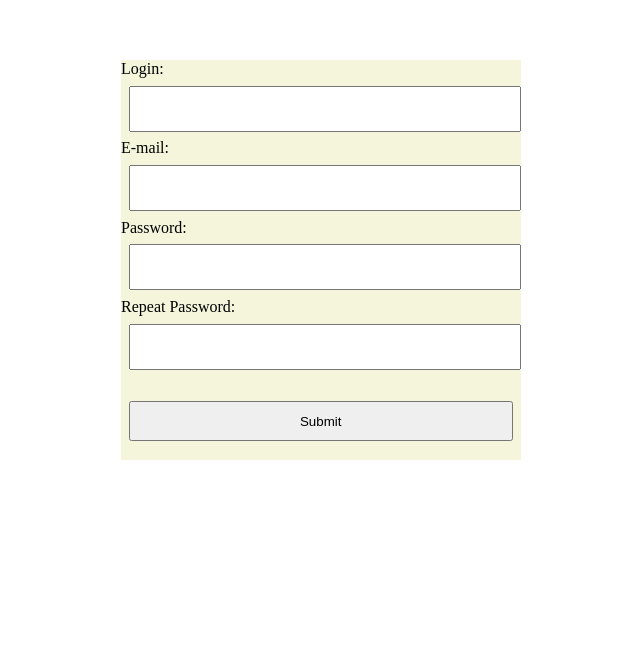
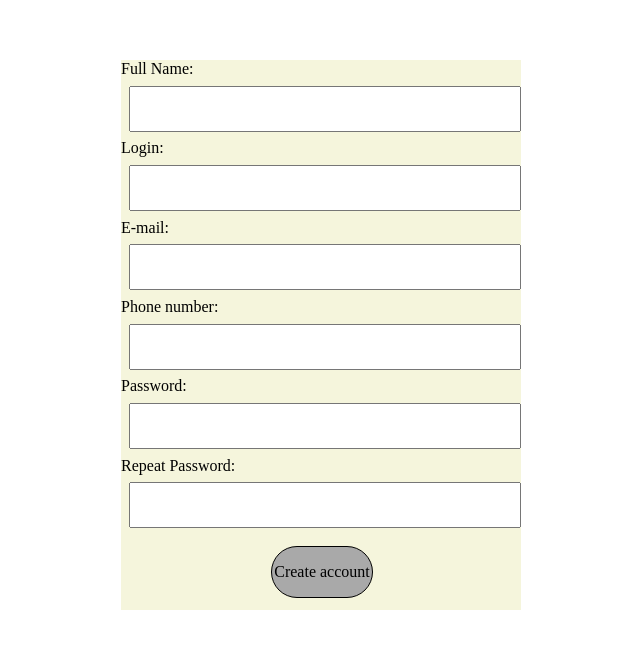
Before and after one commit to tarados-feroces/frontend, a website: page src/registration.html in a window 1280 px wide. Shown: the part 140-788 px from the top of the page, without its empty margins (319-959 px from the left). Drawn offline with Linux system fonts and the light colour scheme.

Commit message:
+reg forms

```diff
--- a/src/registration.html
+++ b/src/registration.html
@@ -8,10 +8,16 @@
 <body>
     <div class="registratonBlock">
         <form>
+            <label>Full Name:</label>
+            <input>
+
             <label>Login:</label>
             <input>
 
             <label>E-mail:</label>
+            <input>
+
+            <label>Phone number:</label>
             <input>
 
             <label>Password:</label>
@@ -20,7 +26,7 @@
             <label>Repeat Password:</label>
             <input type="password">
 
-            <p><input type="submit"></p>
+            <div class="registratonButton"><p>Create account</p></div>
         </form>
     </div>
 </body>
--- a/src/static/css/login.css
+++ b/src/static/css/login.css
@@ -8,20 +8,19 @@
     margin: -100px 0 0 -150px;
 }
 
-.loginBlock form{
+.loginBlock form {
     width: 96%;
     height: 90%;
 }
 
-.loginBlock input{
+.loginBlock input {
     font-size: 28px;
     width: 100%;
     height: 40px;
     margin: 2%;
 }
 
-.loginButton{
-
+.loginButton {
     cursor: pointer;
     text-align: center;
     vertical-align: center;
@@ -38,29 +37,45 @@
     margin-top: 15px;
 }
 
-
-.registratonBlock{
+.registratonBlock {
     background-color: beige;
     width: 400px;
-    height: 400px;
+    height: 550px;
     position: absolute;
     left: 50%;
     top: 50%;
     margin: -200px 0 0 -200px;
 }
 
-.registratonBlock form{
+.registratonBlock form {
     width: 96%;
     height: 90%;
 }
 
-.registratonBlock input{
+.registratonBlock input {
     width: 100%;
     height: 40px;
     margin: 2%;
 }
 
-.error{
+.registratonBlock input {
+    font-size: 28px;
+}
+
+.registratonButton {
+    cursor: pointer;
+    text-align: center;
+    vertical-align: center;
+    margin: 10px;
+    margin-left: 150px;
+    width: 100px;
+    height: 50px;
+    border: thin solid;
+    border-radius: 30px;
+    background-color: darkgray;
+}
+
+.error {
     display: none;
     color: red;
 }
```
